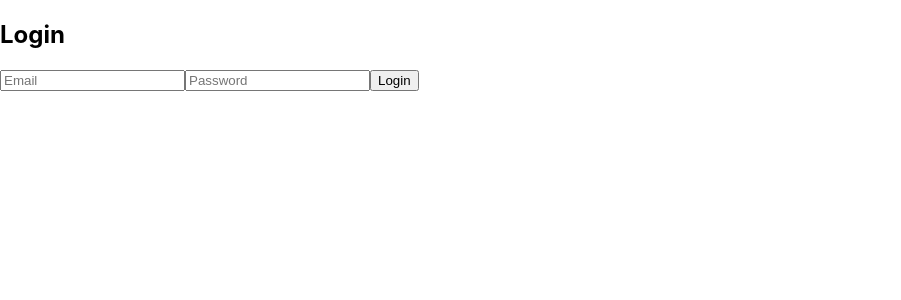
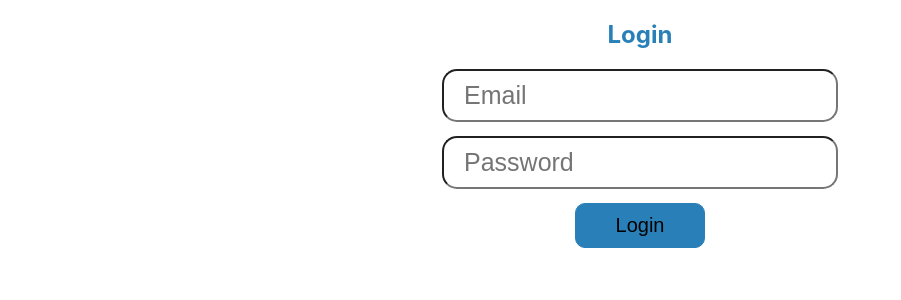
Before and after one commit to allii09300/admin-dashboard, a React (Create React App) app: page /login in a window 1280 px wide. Shown: the top 300 px of the page, without its empty margins (0-901 px from the left). Built offline with nearby package versions, Linux system fonts and the light colour scheme.

Commit message:
style: add styles to login and dashboard pages

```diff
--- a/src/pages/dashboard/styles.module.scss
+++ b/src/pages/dashboard/styles.module.scss
@@ -0,0 +1,27 @@
+.DashboardContainer {
+  flex: 1;
+  display: flex;
+  flex-direction: column;
+  justify-content: center;
+  align-items: center;
+
+  h1 {
+    color: #2980b9;
+  }
+
+  h3 {
+    padding: 10px 20px;
+    border-radius: 15px;
+    color: #c0392b;
+    background-color: #2ecc71;
+  }
+
+  button {
+    outline: none;
+    padding: 10px 30px;
+    font-size: 20px;
+    border-radius: 15px;
+    border: 1px solid #e74c3c;
+    background-color: #e74c3c;
+  }
+}
--- a/src/pages/login/styles.module.scss
+++ b/src/pages/login/styles.module.scss
@@ -0,0 +1,43 @@
+.LoginContainer {
+  flex: 1;
+  display: flex;
+  flex-direction: column;
+  justify-content: center;
+  align-items: center;
+
+  h2 {
+    color: #2980b9;
+  }
+
+  form {
+    display: flex;
+    flex-direction: column;
+    gap: 14px;
+
+    input {
+      outline: none;
+      border-radius: 15px;
+      padding: 10px 50px 10px 20px;
+      font-size: 25px;
+    }
+
+    button {
+      outline: none;
+      border: 1px solid #2980b9;
+      border-radius: 10px;
+      margin: 0 auto;
+      padding: 10px 40px;
+      font-size: 20px;
+      background-color: #2980b9;
+    }
+
+    .Error {
+      margin: 0 auto;
+      padding: 5px 20px;
+      border-radius: 15px;
+      font-size: 20px;
+      background-color: #e74c3c;
+    }
+  }
+
+}
```
